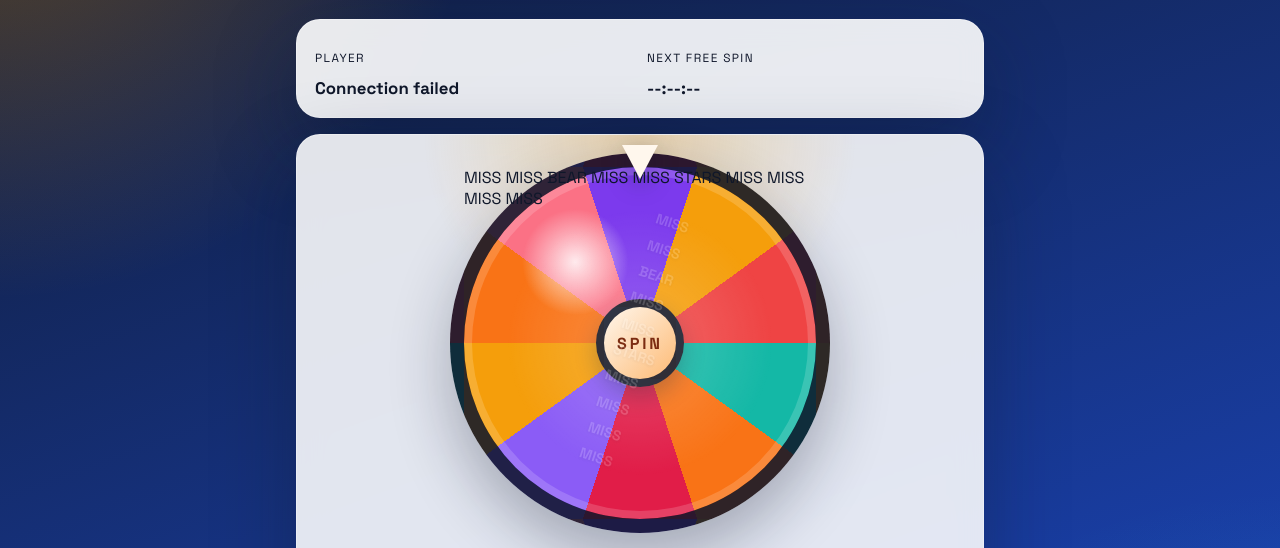
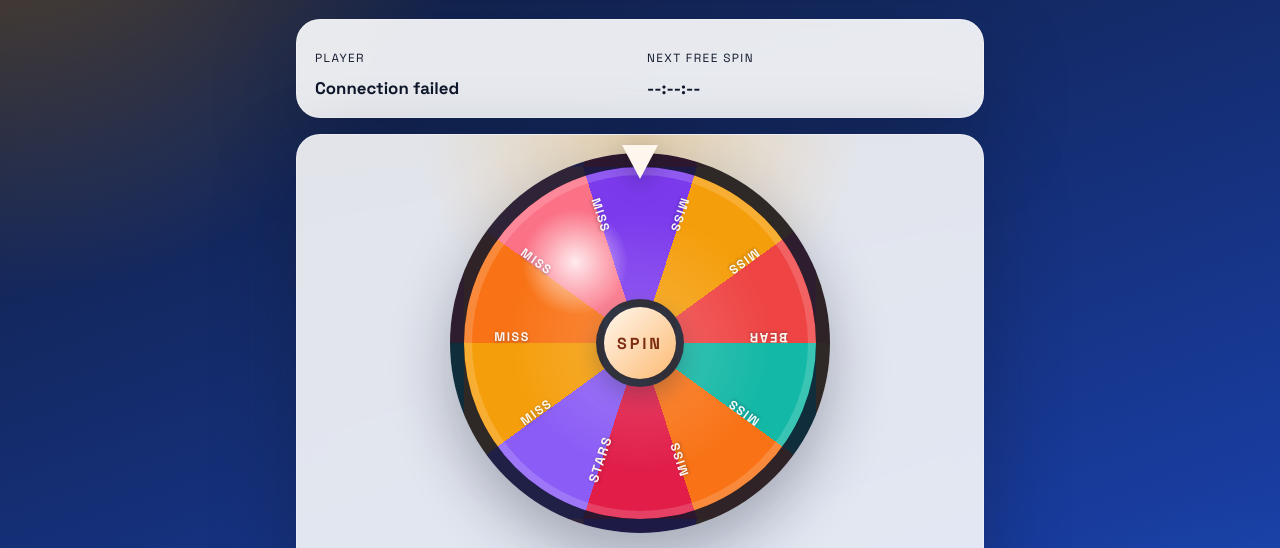
Before and after one commit to heyyMonkey/Mavrodi-app, a website: page MavrodiApp/public/index.html in a window 1280 px wide. Shown: the part 196-744 px from the top of the page. Drawn offline with Linux system fonts and the light colour scheme; no server answers.

Commit message:
Update wheel label styles and positioning
Refactor wheel label styles and adjust positioning.

```diff
--- a/MavrodiApp/public/styles.css
+++ b/MavrodiApp/public/styles.css
@@ -144,21 +144,37 @@ body {
     radial-gradient(circle at 30% 25%, rgba(255, 255, 255, 0.85), transparent 16%);
 }
 
-.wheel::after {
-  content: "MISS \A MISS \A BEAR \A MISS \A MISS \A STARS \A MISS \A MISS \A MISS \A MISS";
-  white-space: pre;
+.wheel-labels {
   position: absolute;
   inset: 0;
-  display: grid;
-  place-items: center;
+}
+
+.wheel-label {
+  position: absolute;
+  top: 50%;
+  left: 50%;
+  width: 84px;
+  margin-left: -42px;
+  margin-top: -14px;
+  display: block;
+  text-align: center;
   font-weight: 700;
-  font-size: 0.9rem;
-  line-height: 1.9;
+  font-size: 0.78rem;
+  letter-spacing: 0.12em;
   color: rgba(255, 255, 255, 0.95);
   text-shadow: 0 1px 3px rgba(15, 23, 42, 0.35);
-  transform: rotate(18deg);
+  transform:
+    rotate(calc(var(--label-angle) + 18deg))
+    translateY(-128px)
+    rotate(90deg);
   pointer-events: none;
-  opacity: 0.18;
+  z-index: 1;
+}
+
+.wheel-label:nth-child(3),
+.wheel-label:nth-child(6) {
+  font-size: 0.84rem;
+  color: #fff7ed;
 }
 
 .wheel.spinning {
```
